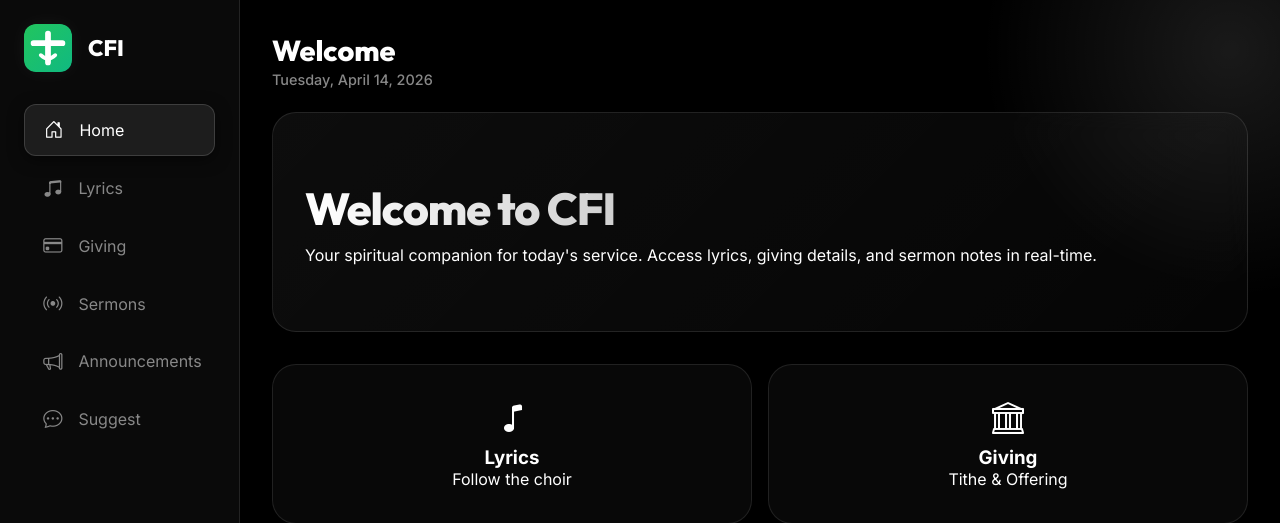
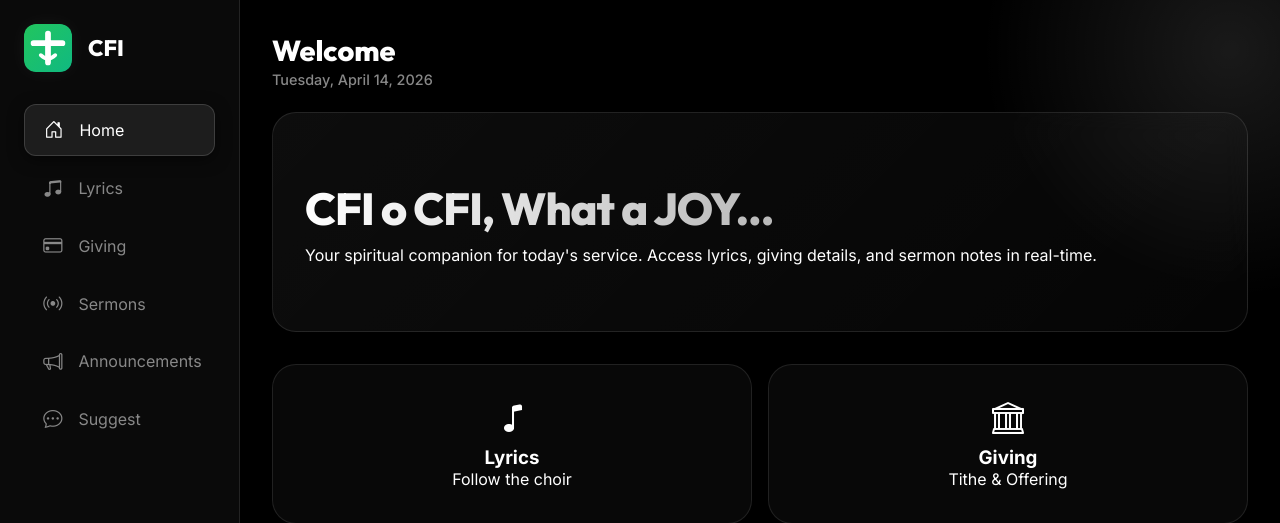
Before and after one commit to PenguinCanCodeDev/BIU-Church-Service, a Django app: page / in a window 1280 px wide. Shown: the top 523 px of the page. Run offline with Django 5.2, Linux system fonts and the light colour scheme; data comes from the database, SQL or seed files in the repository; data that the repository does not hold is empty.

Commit message:
Add custom greeting for CFI services

```diff
--- a/church/templates/church/index.html
+++ b/church/templates/church/index.html
@@ -82,7 +82,11 @@
                 <div class="hero-card glass">
                     <div class="hero-content">
                         {% if service %}
-                            <h1>Welcome to {{ service.name }}</h1>
+                            {% if service.name == "CFI" %}
+                                <h1>CFI o CFI, What a JOY...</h1>
+                            {% else %}
+                                <h1>Welcome to {{ service.name }}</h1>
+                            {% endif %}
                             <p>Your spiritual companion for today's service. Access lyrics, giving details, and sermon notes in real-time.</p>
                         {% else %}
                             <h1>BIU Services Hub</h1>
```
